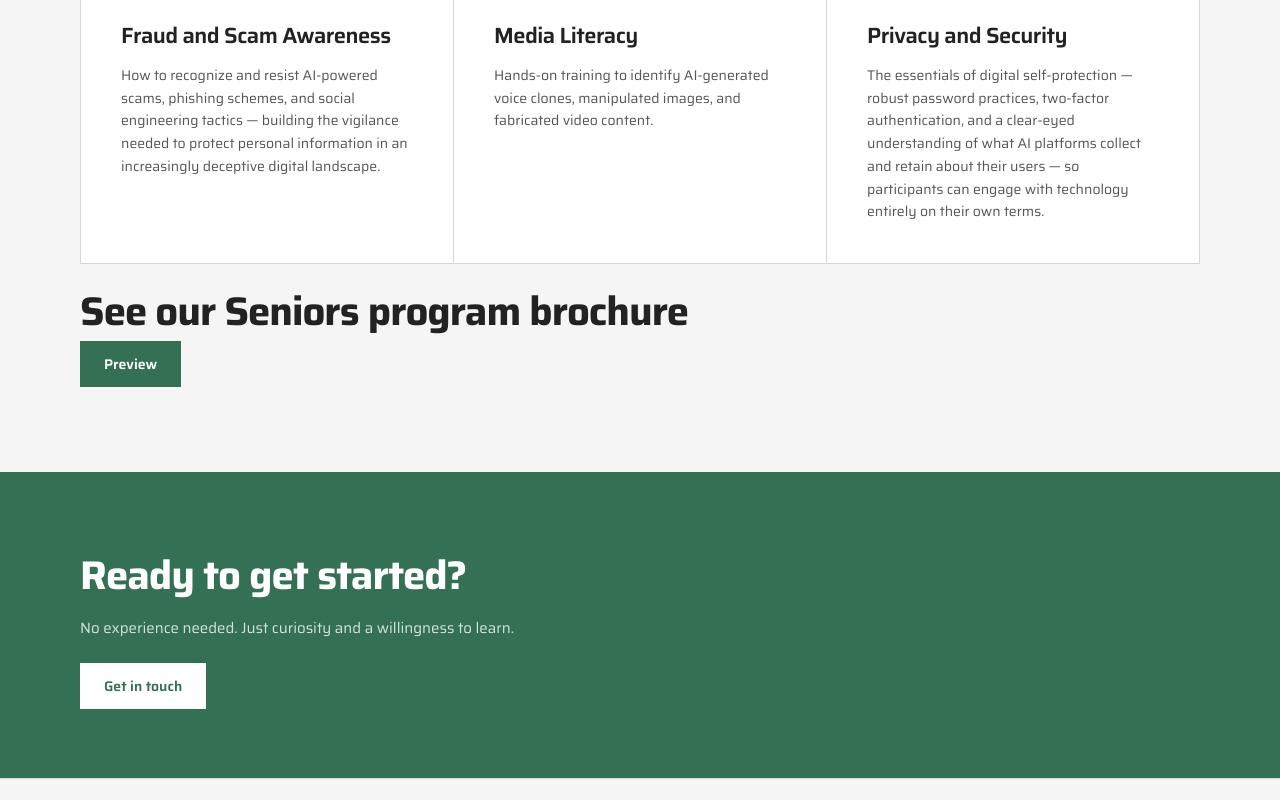
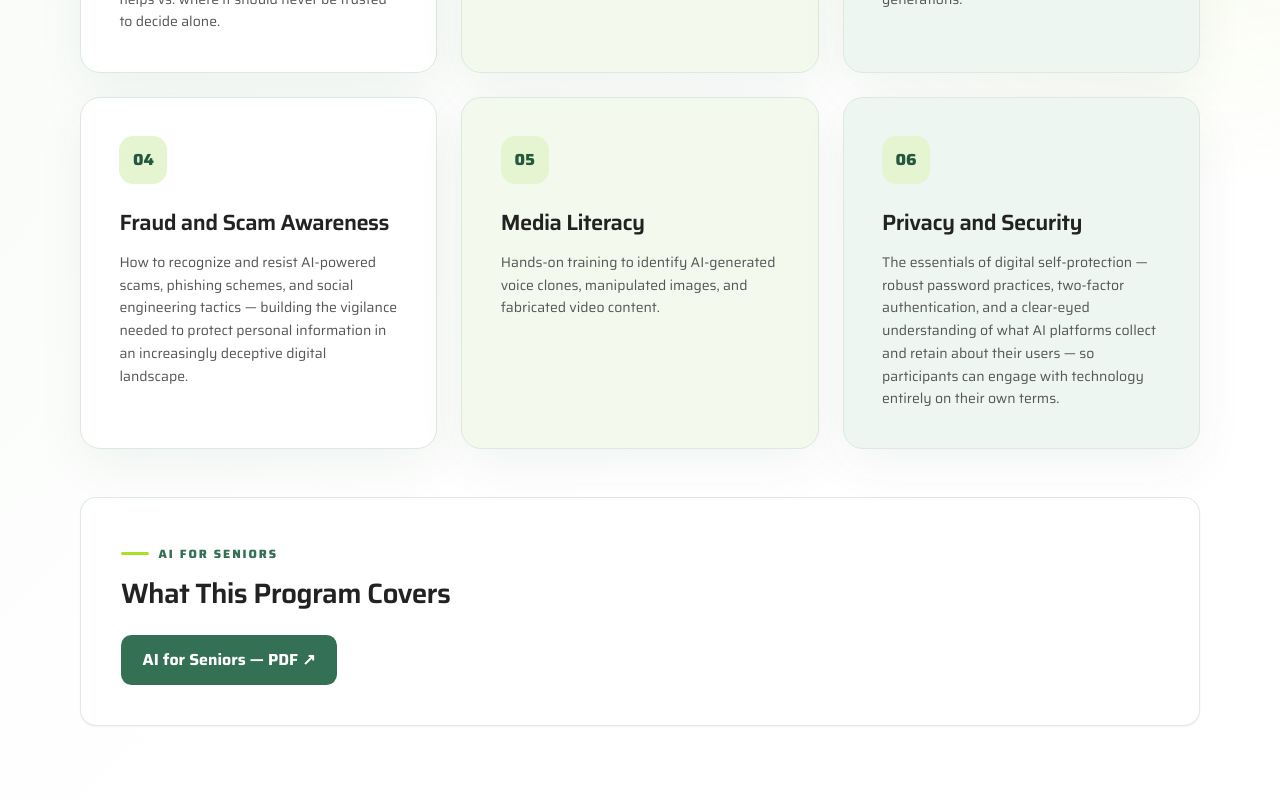
Before and after one commit to AIRIwebmaster/airi-preview, a Next.js app: page /en/programs/seniors in a window 1280 px wide. Shown: the part 1040-1840 px from the top of the page. Built offline with nearby package versions, Linux system fonts and the light colour scheme; no server answers.

Commit message:
Redesign Seniors and Kids Coding AI program pages with branded interactive cards

```diff
--- a/src/app/[locale]/programs/code-ai-club/page.tsx
+++ b/src/app/[locale]/programs/code-ai-club/page.tsx
@@ -46,16 +46,16 @@ export default async function CodeAIClubPage({ params }: { params: Promise<{ loc
       <PageHero
         title={t('heroTitle')}
         subtitle={t('heroSubtitle')}
-        breadcrumbs={[{ label: t('breadcrumbPrograms'), href: '/programs' }, { label: t('breadcrumbClub') }]}
+        breadcrumbs={[{ label: t('breadcrumbPrograms'), href: '/community-services' }, { label: t('breadcrumbClub') }]}
       />
 
       {/* Program details */}
-      <section className="border-t border-grey-200">
+      <section className="airi-editorial border-t border-grey-200">
         <div className="container py-16 md:py-24">
           <h2 className="mb-10 text-h2">{t('detailsTitle')}</h2>
-          <div className="grid gap-px border border-grey-200 bg-grey-200 sm:grid-cols-2 lg:grid-cols-3">
+          <div className="grid gap-5 sm:grid-cols-2 lg:grid-cols-3">
             {details.map((detail) => (
-              <div key={detail.label} className="bg-white p-6 md:p-8">
+              <div key={detail.label} className="airi-panel">
                 <p className="mb-1 text-sm font-medium text-primary">{detail.label}</p>
                 <p className="text-body text-grey">{detail.value}</p>
               </div>
@@ -68,10 +68,10 @@ export default async function CodeAIClubPage({ params }: { params: Promise<{ loc
       <section className="border-t border-grey-200">
         <div className="container py-16 md:py-24">
           <h2 className="mb-10 text-h2">{t('learnTitle')}</h2>
-          <ul className="max-w-2xl space-y-4">
-            {learnings.map((item) => (
-              <li key={item} className="flex gap-3 text-body text-grey">
-                <span className="mt-2 h-1.5 w-1.5 flex-shrink-0 rounded-full bg-primary" />
+          <ul className="grid gap-4 md:grid-cols-2">
+            {learnings.map((item, index) => (
+              <li key={item} className="airi-panel flex items-start gap-4 text-body text-grey">
+                <span className="airi-icon-number shrink-0">{String(index + 1).padStart(2, '0')}</span>
                 {item}
               </li>
             ))}
@@ -80,10 +80,10 @@ export default async function CodeAIClubPage({ params }: { params: Promise<{ loc
       </section>
 
       {/* Key features */}
-      <section className="bg-grey-50">
+      <section className="airi-editorial bg-grey-50">
         <div className="container py-16 md:py-24">
           <h2 className="mb-10 text-h2">{t('featuresTitle')}</h2>
-          <ul className="max-w-2xl space-y-4">
+          <ul className="grid gap-4 md:grid-cols-2">
             {features.map((item) => (
               <li key={item} className="flex gap-3 text-body text-grey">
                 <span className="mt-2 h-1.5 w-1.5 flex-shrink-0 rounded-full bg-primary" />
@@ -95,25 +95,26 @@ export default async function CodeAIClubPage({ params }: { params: Promise<{ loc
       </section>
 
       {/* CTA */}
-      <section className="bg-primary">
+      <section className="bg-white">
         <div className="container py-16 md:py-20">
-          <h2 className="mb-4 text-h2 text-white">{t('ctaTitle')}</h2>
+          <div className="airi-feature-band p-8 md:p-14"><h2 className="mb-4 text-h2 text-white">{t('ctaTitle')}</h2>
           <p className="mb-8 max-w-xl text-body text-white/80">
             {t('ctaText')}
           </p>
           <div className="flex flex-wrap gap-4">
             <Link
               href="/register-codeaiclub"
-              className="bg-white px-6 py-3 text-sm font-semibold text-primary transition-colors hover:bg-white/90"
+              className="inline-flex rounded-lg bg-lime px-7 py-3 text-sm font-bold text-foreground hover:bg-white"
             >
               {t('ctaRegister')}
             </Link>
             <a
               href="mailto:codeclub@airifoundation.org"
-              className="border border-white/30 px-6 py-3 text-sm font-semibold text-white transition-colors hover:bg-white/10"
+              className="inline-flex rounded-lg border border-white/50 px-7 py-3 text-sm font-semibold text-white hover:bg-white/10"
             >
               {t('ctaContact')}
             </a>
+          </div>
           </div>
         </div>
       </section>
--- a/src/components/sections/SeniorsProgramContent.tsx
+++ b/src/components/sections/SeniorsProgramContent.tsx
@@ -45,20 +45,20 @@ export async function SeniorsProgramContent({
           title={t('heroTitle')}
           subtitle={t('heroSubtitle')}
           breadcrumbs={[
-            { label: t('breadcrumbPrograms'), href: '/programs' },
+            { label: t('breadcrumbPrograms'), href: '/community-services' },
             { label: t('breadcrumbSeniors') },
           ]}
         />
       )}
 
-      <section className="bg-grey-50">
+      <section className="airi-editorial bg-grey-50">
         <div className="container py-16 md:py-24">
           <h2 className="mb-4 text-h2">{t('learnTitle')}</h2>
 
-          <div className="grid gap-px border border-grey-200 bg-grey-200 sm:grid-cols-3">
-            {topics.map((topic) => (
-              <div key={topic.title} className="bg-white p-8 md:p-10">
-                <h3 className="mb-3 text-h4">{topic.title}</h3>
+          <div className="grid gap-6 sm:grid-cols-2 lg:grid-cols-3">
+            {topics.map((topic, index) => (
+              <div key={topic.title} className="airi-panel">
+                <span className="airi-icon-number mb-6">{String(index + 1).padStart(2, '0')}</span><h3 className="mb-3 text-h4">{topic.title}</h3>
                 <p className="text-sm leading-relaxed text-grey">
                   {topic.description}
                 </p>
@@ -66,34 +66,34 @@ export async function SeniorsProgramContent({
             ))}
           </div>
 
-          <br />
+          <div className="mt-12 rounded-2xl border border-primary/15 bg-white p-7 shadow-sm md:p-10">
 
-          <h2 className="mb-4 text-h2 text-dark">
-            See our Seniors program brochure
-          </h2>
+          <p className="airi-kicker mb-3">{t('heroTitle')}</p><h2 className="mb-6 text-h3">{t('learnTitle')}</h2>
 
           <Link
             href="https://drive.google.com/file/d/1uAru5zaJOybWDsgYsSSFnBU-fLRpWc8Y/view?usp=sharing"
-            className="bg-primary px-6 py-3 text-sm font-semibold text-white transition-colors hover:bg-dark/90"
+            className="airi-action"
           >
-            Preview
+            {t('heroTitle')} — PDF ↗
           </Link>
+          </div>
         </div>
       </section>
 
-      <section className="bg-primary">
+      <section className="bg-white">
         <div className="container py-16 md:py-20">
-          <h2 className="mb-4 text-h2 text-white">{t('ctaTitle')}</h2>
-          <p className="mb-8 max-w-xl text-body text-white/80">
+          <div className="airi-feature-band p-8 md:p-14"><h2 className="mb-4 text-h2 text-white">{t('ctaTitle')}</h2>
+          <p className="mb-8 max-w-xl text-body text-white/85">
             {t('ctaText')}
           </p>
 
           <Link
             href="/contact"
-            className="bg-white px-6 py-3 text-sm font-semibold text-primary transition-colors hover:bg-white/90"
+            className="inline-flex rounded-lg bg-lime px-7 py-3 text-sm font-bold text-foreground transition-colors hover:bg-white"
           >
-            {t('ctaButton')}
+            {t('ctaButton')} →
           </Link>
+          </div>
         </div>
       </section>
     </>
```
